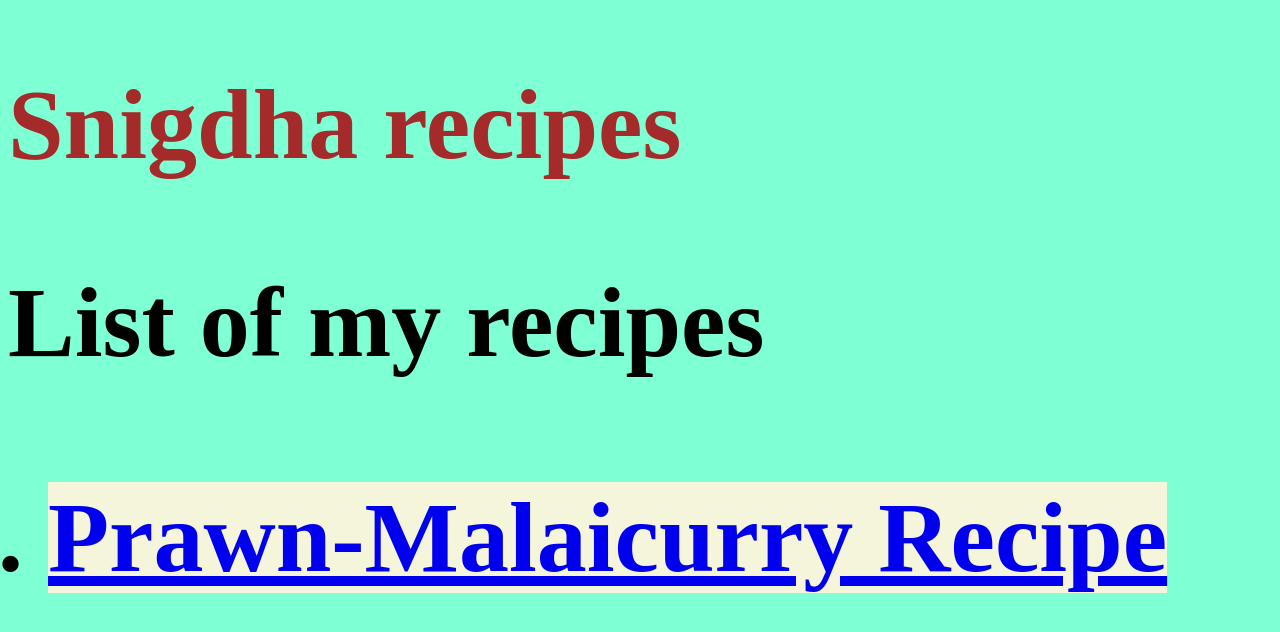
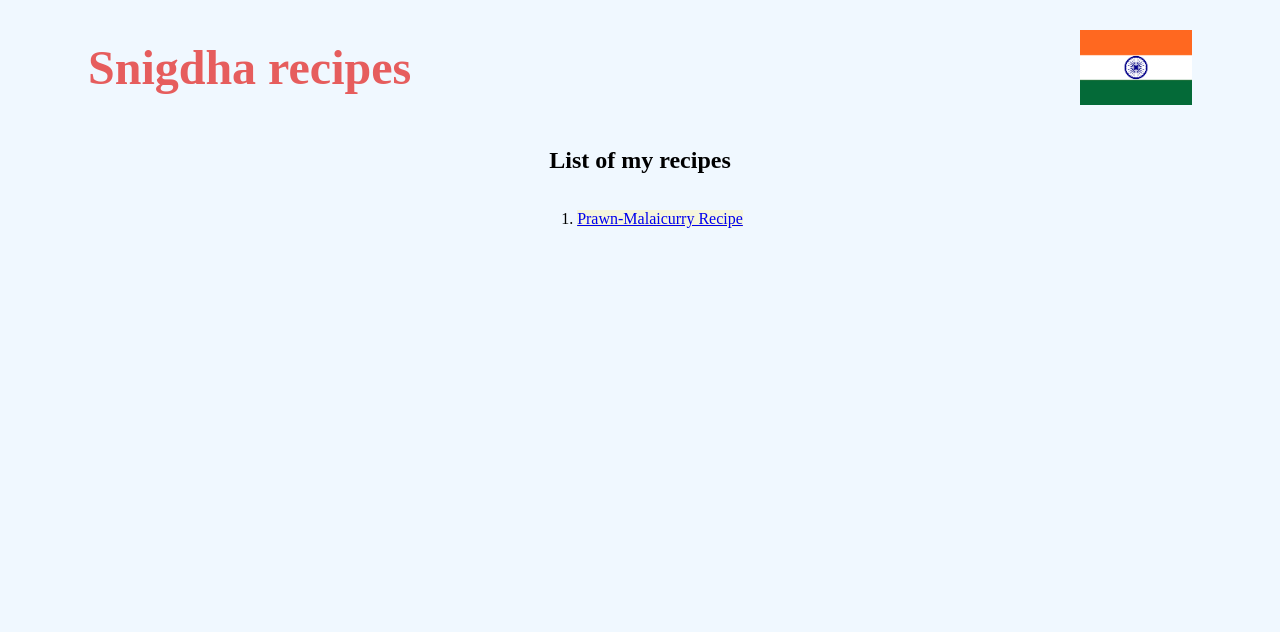
Before and after one commit to webDevClass25/odin_recipes_snigdha, a plain HTML site: page index.html in a window 1280 px wide. Drawn offline with Linux system fonts and the light colour scheme.

Commit message:
New styling and New picture

```diff
--- a/index.html
+++ b/index.html
@@ -4,15 +4,23 @@
     <meta charset="UTF-8">
     <meta name="viewport" content="width=device-width, initial-scale=1.0">
     <title>SNIGDHA RECIPES</title>
+
     <link rel="stylesheet" href="styling.css">
 </head>
 <body>
-   <h1>Snigdha recipes</h1>
+    <div id="header">
+ <h1>Snigdha recipes</h1>
+ <img src="./Indian_Flag.png" alt="flag of india">
+    </div>
 
-   <h2>List of my recipes</h2>
+<div id="recipes">
+    <h2>List of my recipes</h2>
 
     <ol>
         <li><a href="./recipes/prawn-malaicurry.html">Prawn-Malaicurry Recipe</a></li>
     </ol>
+
+</div>
+
 </body>
 </html>
--- a/styling.css
+++ b/styling.css
@@ -1,12 +1,14 @@
 * {
-    background-color: aquamarine;
-    font-weight: 700;
-    font-size:100px;
+    background-color: #89abea;
+    background-color:aliceblue;
+
+
 
 }
 
 h1 {
-   color:brown;
+   color:rgb(230, 93, 93);
+   font-size: 3rem;
 
 
 
@@ -14,4 +16,27 @@ h1 {
 
 a{
     background-color:beige
+
 }
+
+#header{
+    display: flex;
+    justify-content: center;
+    align-items: center;
+    justify-content:space-between;
+    margin-left:5rem;
+    margin-right:5rem;
+}
+
+#recipes{
+    display:flex;
+    flex-direction:column;
+    justify-content: center;
+    align-items:center;
+    font-size:1rem;
+}
+
+img{
+    width:7rem;
+    height:auto;
+}
```
Also changed, not shown: Indian_Flag.png (added).
